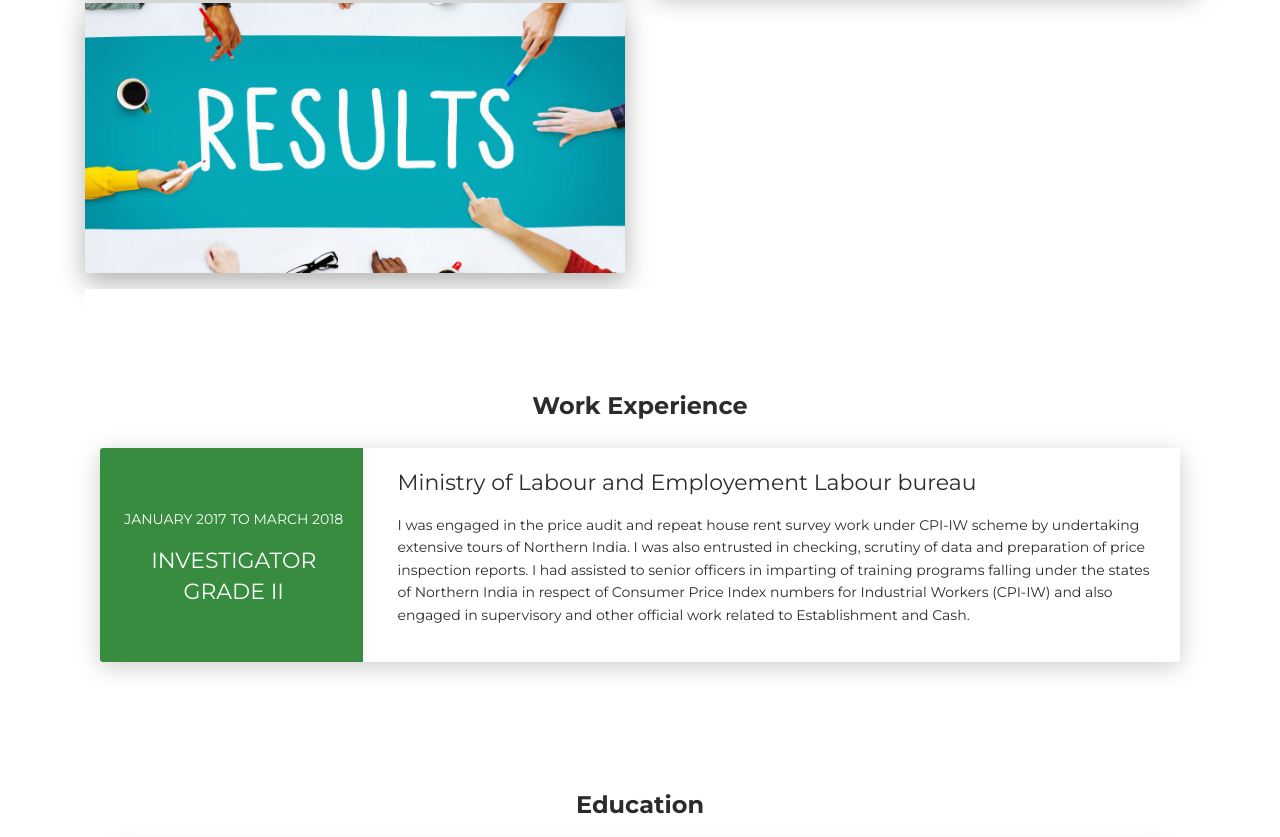
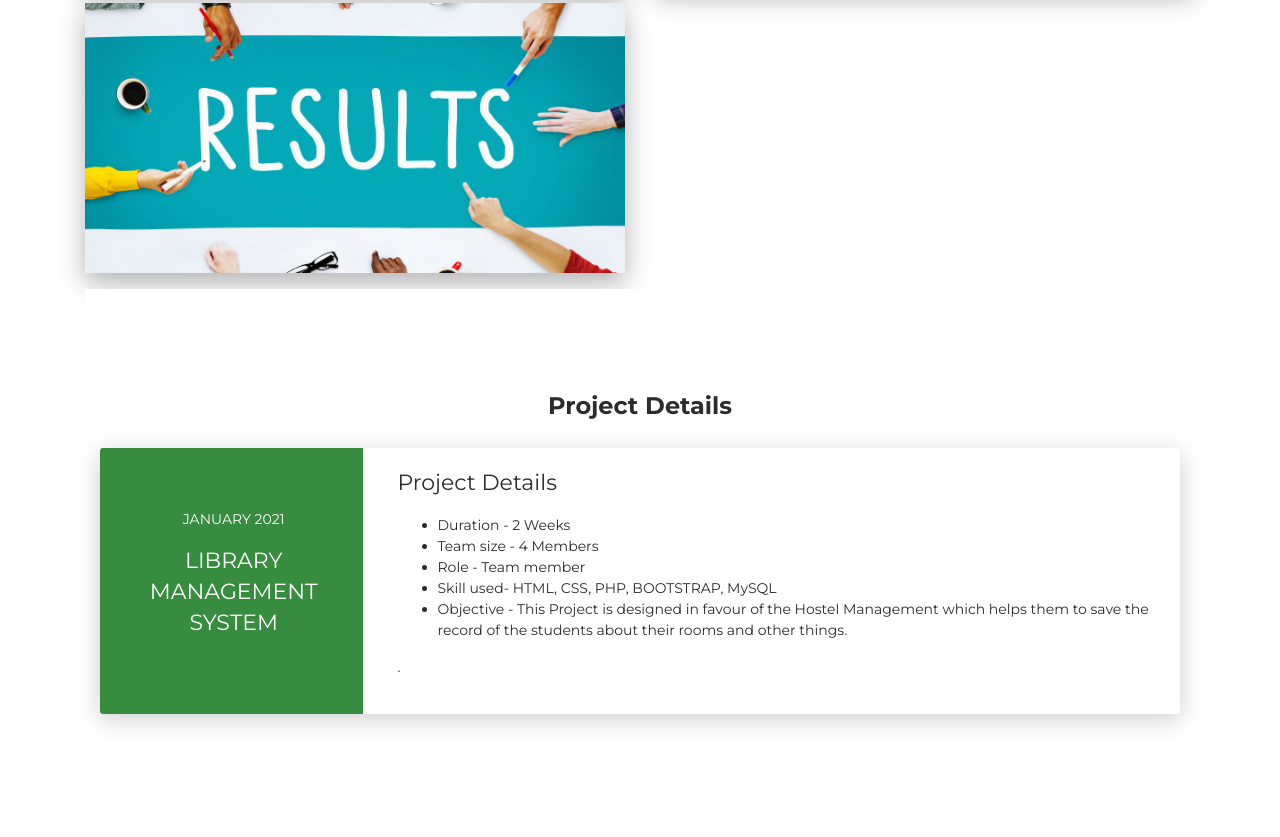
Before and after one commit to neetustar991/neetu_singh, a plain HTML site: page index.html in a window 1280 px wide. Shown: the part 1932-2769 px from the top of the page. Drawn offline with Linux system fonts and the light colour scheme.

Commit message:
Update index.html

```diff
--- a/index.html
+++ b/index.html
@@ -203,6 +203,31 @@
           </div>
         </div>
       </div>
+	     <div class="section" id="experience">
+  <div class="container cc-experience">
+    <div class="h4 text-center mb-4 title">Project Details</div>
+    <div class="card">
+      <div class="row">
+        <div class="col-md-3 bg-primary" data-aos="fade-right" data-aos-offset="50" data-aos-duration="500">
+          <div class="card-body cc-experience-header">
+            <p>January 2021</p>
+            <div class="h5">Library Management System</div>
+          </div>
+        </div>
+        <div class="col-md-9" data-aos="fade-left" data-aos-offset="50" data-aos-duration="500">
+          <div class="card-body">
+            <div class="h5">Project Details</div>
+            <p><ul>
+					<li>Duration - 2 Weeks</li>
+					<li>Team size - 4 Members</li>
+					<li>Role - Team member</li>
+					<li>Skill used- HTML, CSS, PHP, BOOTSTRAP, MySQL</li>
+					<li>Objective - This Project is designed in favour of the Hostel Management which helps them to save the record of the students about their  rooms and other things.</li>
+					</ul>.</p>
+          </div>
+        </div>
+      </div>
+    </div>
 
 <div class="section" id="experience">
   <div class="container cc-experience">
```
